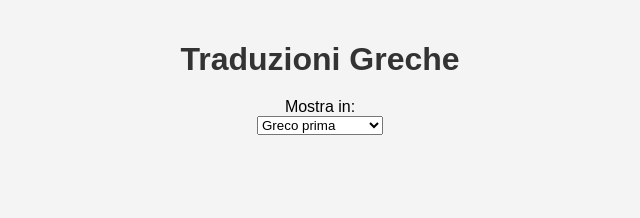
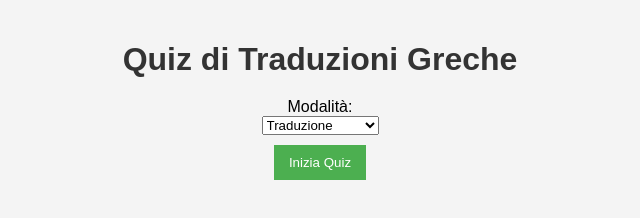
Before and after one commit to nicodiemoz/Traduzioni-greco-05, a plain HTML site: page index.html in a window 1280 px wide. Shown: the whole page, without its empty margins (320-960 px from the left). Drawn offline with Linux system fonts and the light colour scheme.

Commit message:
Update index.html

```diff
--- a/index.html
+++ b/index.html
@@ -7,19 +7,23 @@
     <title>Sito Greco</title>
 </head>
 <body>
-    <h1>Traduzioni Greche</h1>
+    <h1>Quiz di Traduzioni Greche</h1>
 
-    <label for="order">Mostra in:</label>
-    <select id="order">
-        <option value="greco">Greco prima</option>
-        <option value="traduzione">Traduzione prima</option>
+    <label for="mode">Modalità:</label>
+    <select id="mode">
+        <option value="traduzione">Traduzione</option>
+        <option value="riconoscimento">Riconoscimento</option>
     </select>
 
-    <div id="traduzioni">
-        <div class="traduzione" data-greco="λόγος" data-traduzione="parola"></div>
-        <div class="traduzione" data-greco="φιλία" data-traduzione="amicizia"></div>
-        <div class="traduzione" data-greco="ἀλήθεια" data-traduzione="verità"></div>
+    <button id="startQuiz">Inizia Quiz</button>
+
+    <div id="quiz" style="display:none;">
+        <div id="domanda"></div>
+        <input type="text" id="risposta" placeholder="Scrivi qui la risposta">
+        <button id="submit">Invia Risposta</button>
     </div>
+
+    <div id="traduzioni" style="display:none;"></div>
 
     <script src="script.js"></script>
 </body>
```
